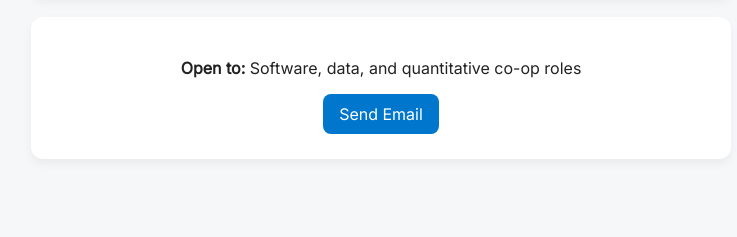
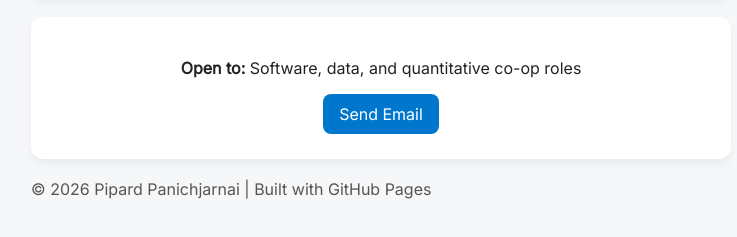
Before and after one commit to SunAirBison/resume, a plain HTML site: page contact.html in a window 1280 px wide. Shown: the part 489-726 px from the top of the page, without its empty margins (259-996 px from the left). Drawn offline with Linux system fonts and the light colour scheme.

Commit message:
Small formatting changes

```diff
--- a/contact.html
+++ b/contact.html
@@ -1,5 +1,6 @@
 <!DOCTYPE html>
 <html lang="en">
+
 <head>
     <meta charset="UTF-8">
     <meta name="viewport" content="width=device-width, initial-scale=1.0">
@@ -7,10 +8,10 @@
 
     <link rel="stylesheet" href="https://cdnjs.cloudflare.com/ajax/libs/font-awesome/6.5.0/css/all.min.css">
     <link rel="stylesheet" href="https://fonts.googleapis.com/css?family=Inter">
-
     <link rel="stylesheet" href="style.css">
 
-    </head>
+</head>
+
 <body>
 
 <div class="container">
@@ -54,6 +55,10 @@
         <a class="button" href="mailto:your.email@gmail.com">Send Email</a>
     </div>
 
+    <footer>
+        <p>© 2026 Pipard Panichjarnai | Built with GitHub Pages</p>
+    </footer>
+
 </div>
 
 </body>
```
Also changed, not shown: index.html (+6 -2 lines).
